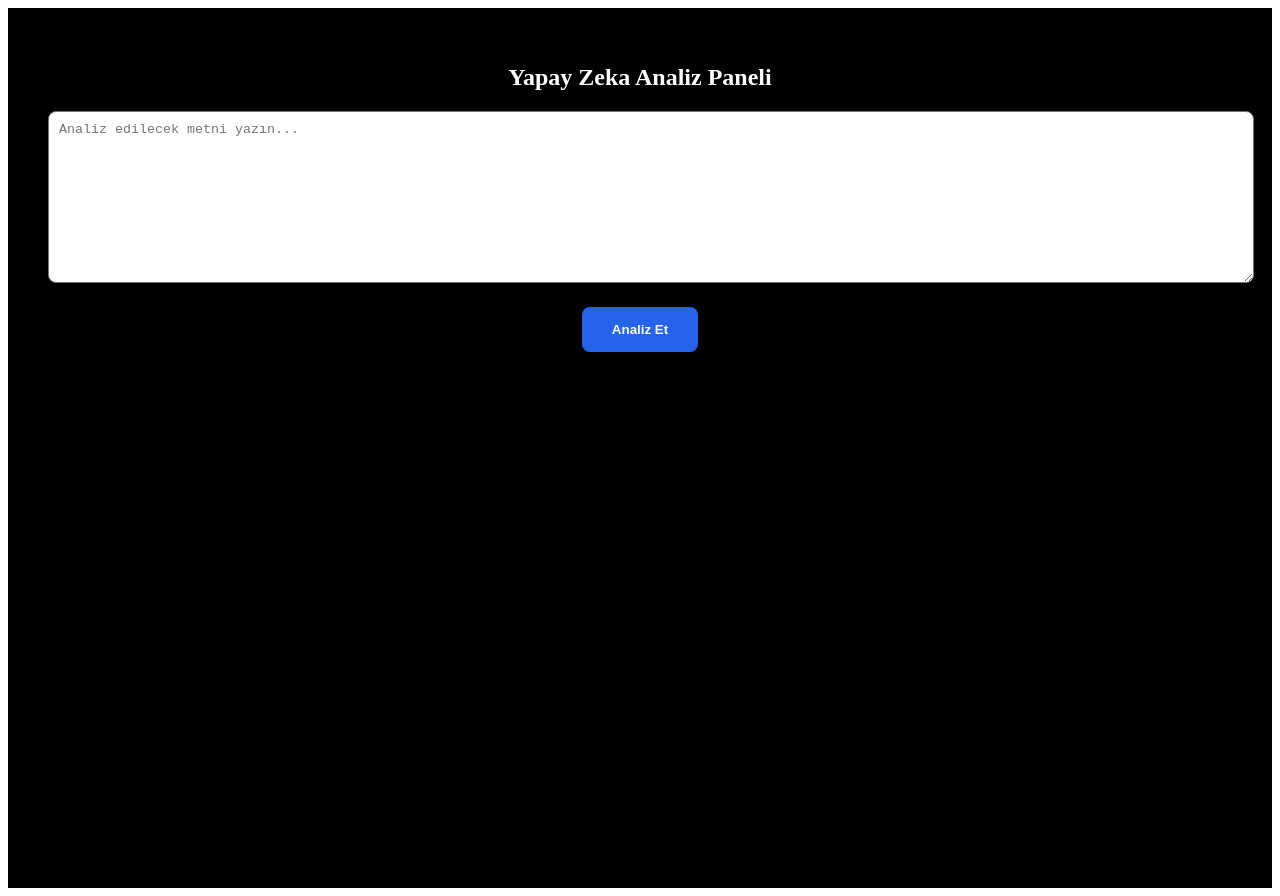
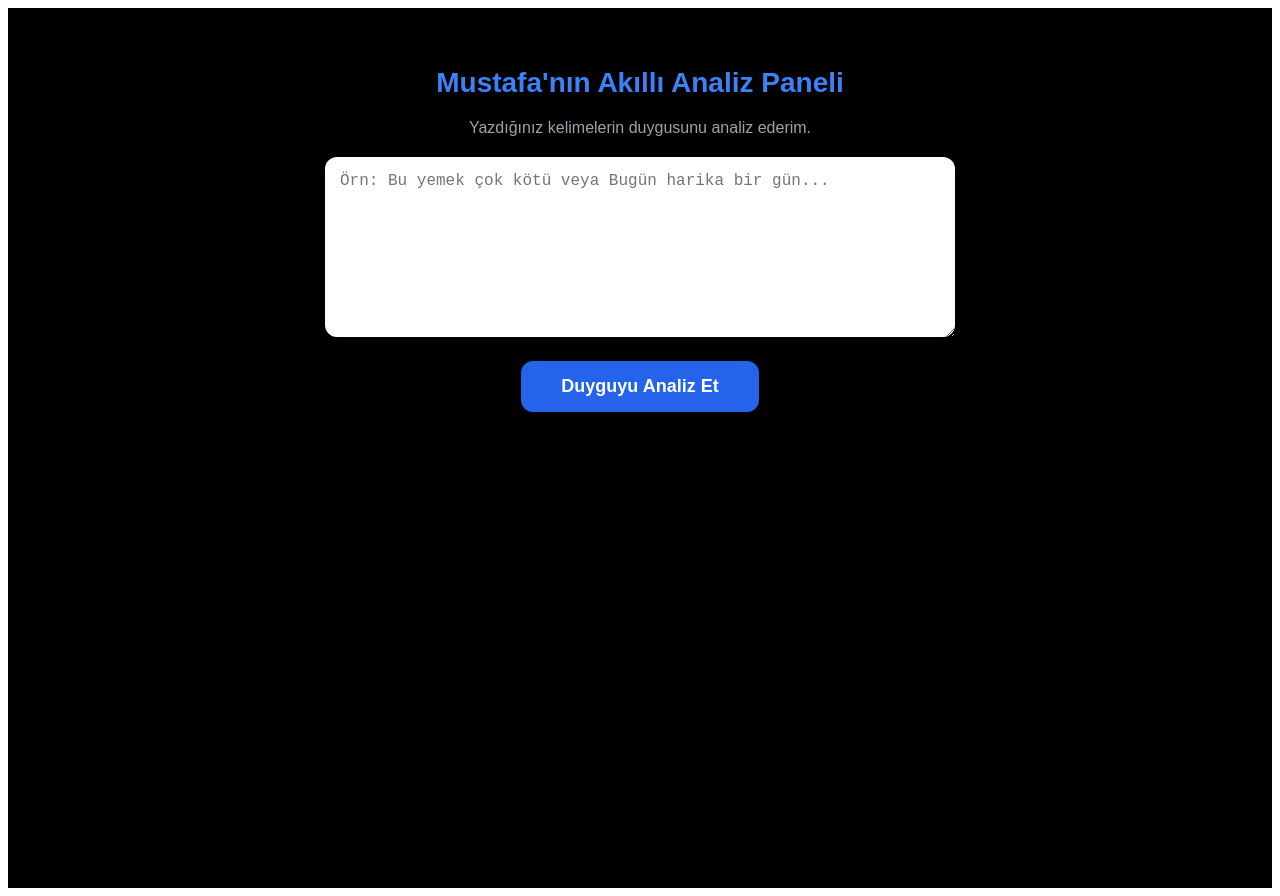
Before and after one commit to mustafaerentulunay2-arch/yapay-zeka-beyin, a Next.js app: page / in a window 1280 px wide. Built offline with nearby package versions, Linux system fonts and the light colour scheme.

Commit message:
Rename component and enhance analysis logic
Updated the analysis panel to improve functionality and UI.

```diff
--- a/app/page.tsx
+++ b/app/page.tsx
@@ -2,33 +2,59 @@
 
 import React, { useState } from 'react';
 
-export default function AnalizPaneli() {
+export default function AkilliAnalizPaneli() {
   const [metin, setMetin] = useState('');
   const [sonuc, setSonuc] = useState<string | null>(null);
 
   const analizEt = () => {
     if (!metin) return alert("Lütfen bir metin girin!");
-    setSonuc(Math.random() > 0.5 ? 'Olumlu' : 'Olumsuz');
+
+    // BURASI ARTIK AKILLI: Kelimeleri kontrol ediyor
+    const kucukMetin = metin.toLowerCase();
+    const olumsuzKelimeler = ['kötü', 'berbat', 'hayır', 'olmaz', 'mutsuz', 'nefret', 'çirkin', 'başarısız'];
+    const olumluKelimeler = ['iyi', 'güzel', 'evet', 'harika', 'mutlu', 'seviyorum', 'başarılı', 'muazzam'];
+
+    let analizSonucu = "Nötr (Duygu anlaşılamadı)";
+
+    // Olumsuzluk kontrolü
+    if (olumsuzKelimeler.some(kelime => kucukMetin.includes(kelime))) {
+      analizSonucu = "Olumsuz 🔴";
+    }
+    // Olumluluk kontrolü
+    else if (olumluKelimeler.some(kelime => kucukMetin.includes(kelime))) {
+      analizSonucu = "Olumlu 🟢";
+    }
+
+    setSonuc(analizSonucu);
   };
 
   return (
-    <div style={{ backgroundColor: 'black', color: 'white', height: '100vh', padding: '40px', textAlign: 'center' }}>
-      <h1 style={{ fontSize: '24px', marginBottom: '20px' }}>Yapay Zeka Analiz Paneli</h1>
+    <div style={{ backgroundColor: 'black', color: 'white', height: '100vh', padding: '40px', textAlign: 'center', fontFamily: 'sans-serif' }}>
+      <h1 style={{ fontSize: '28px', marginBottom: '20px', color: '#3b82f6' }}>Mustafa'nın Akıllı Analiz Paneli</h1>
+      <p style={{ marginBottom: '20px', color: '#9ca3af' }}>Yazdığınız kelimelerin duygusunu analiz ederim.</p>
+
       <textarea
         value={metin}
         onChange={(e) => setMetin(e.target.value)}
-        placeholder="Analiz edilecek metni yazın..."
-        style={{ width: '100%', height: '150px', padding: '10px', color: 'black', borderRadius: '8px' }}
+        placeholder="Örn: Bu yemek çok kötü veya Bugün harika bir gün..."
+        style={{ width: '100%', maxWidth: '600px', height: '150px', padding: '15px', color: 'black', borderRadius: '12px', fontSize: '16px', border: 'none' }}
       />
+
+      <br />
+
       <button
         onClick={analizEt}
-        style={{ marginTop: '20px', padding: '15px 30px', backgroundColor: '#2563eb', border: 'none', borderRadius: '8px', cursor: 'pointer', fontWeight: 'bold', color: 'white' }}
+        style={{ marginTop: '20px', padding: '15px 40px', backgroundColor: '#2563eb', color: 'white', border: 'none', borderRadius: '12px', cursor: 'pointer', fontWeight: 'bold', fontSize: '18px', transition: '0.3s' }}
       >
-        Analiz Et
+        Duyguyu Analiz Et
       </button>
+
       {sonuc && (
-        <div style={{ marginTop: '30px', padding: '20px', border: '1px solid white', borderRadius: '8px' }}>
-          Sonuç: {sonuc}
+        <div style={{ marginTop: '40px', padding: '25px', border: '2px solid #3b82f6', borderRadius: '15px', backgroundColor: '#111827', display: 'inline-block', minWidth: '300px' }}>
+          <h2 style={{ margin: '0', fontSize: '20px' }}>Analiz Sonucu:</h2>
+          <p style={{ fontSize: '24px', fontWeight: 'bold', marginTop: '10px', color: sonuc.includes('Olumlu') ? '#10b981' : (sonuc.includes('Olumsuz') ? '#ef4444' : '#f59e0b') }}>
+            {sonuc}
+          </p>
         </div>
       )}
     </div>
```
